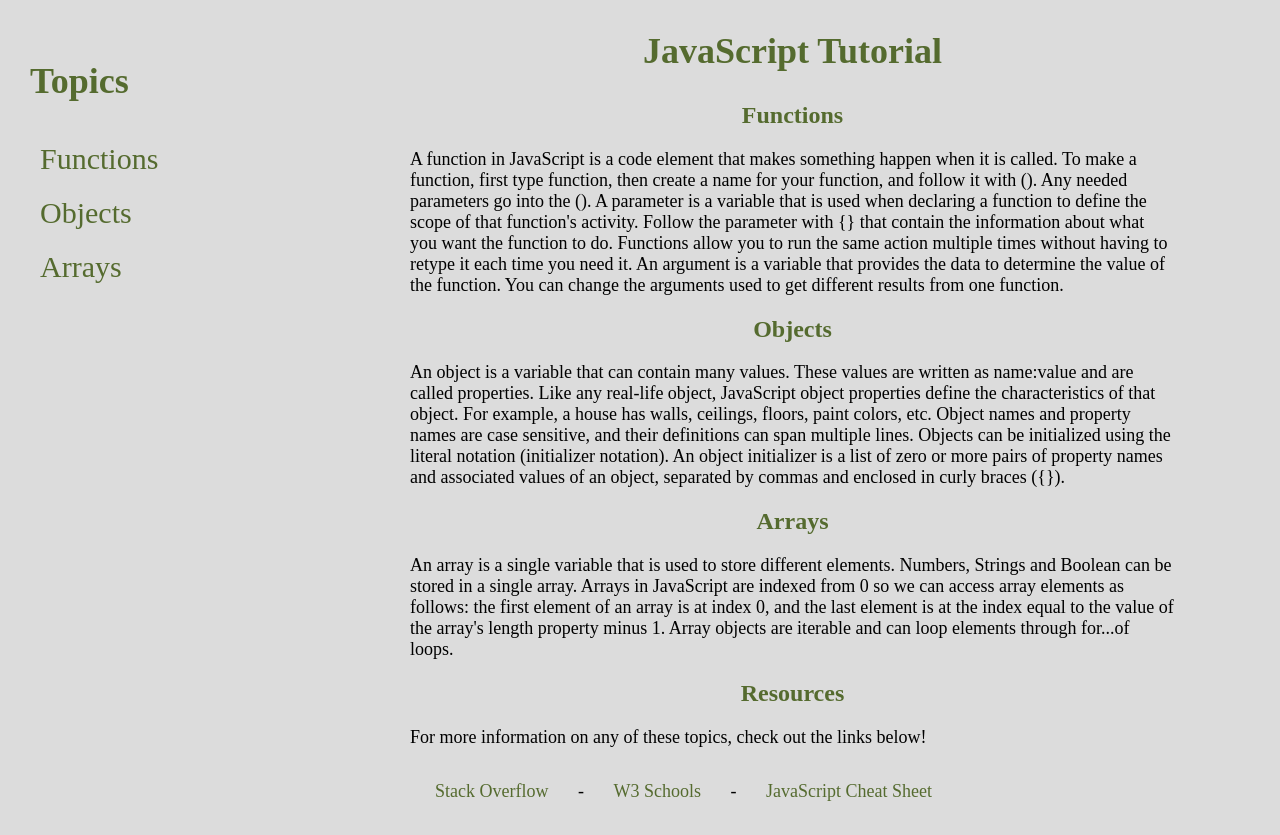
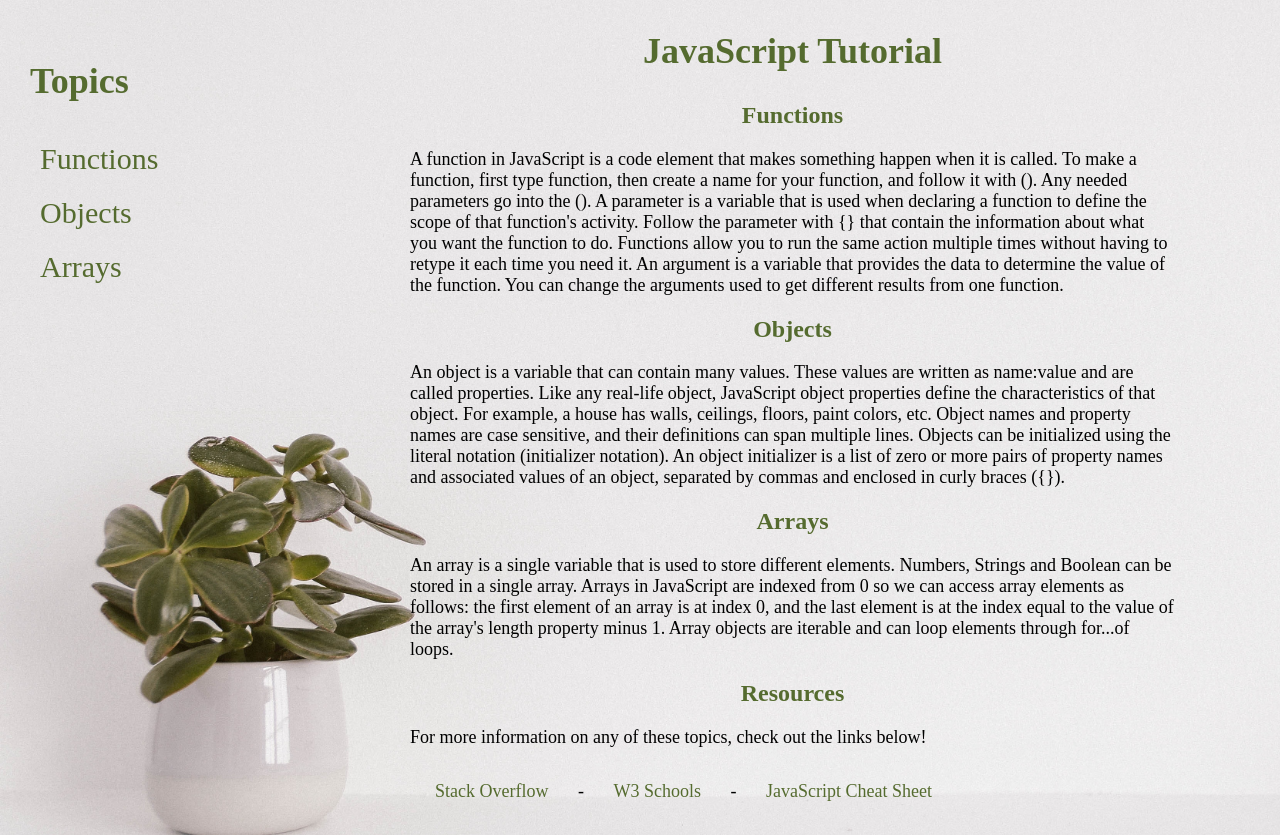
Before and after one commit to foxbeckya/foxbeckya.tutorial, a plain HTML site: page index.html in a window 1280 px wide. Drawn offline with nearby package versions, Linux system fonts and the light colour scheme.

Commit message:
second commit

```diff
--- a/tutorialPage.html
+++ b/index.html
@@ -4,9 +4,9 @@
     <meta charset="UTF-8">
     <meta name="viewport" content="width=device-width, initial-scale=1.0">
     <meta http-equiv="X-UA-Compatible" content="ie=edge">
-    <link rel="stylesheet" href="https://cdnjs.cloudflare.com/ajax/libs/animate.css/3.7.0/animate.min.css">
     <title>JavaScript Tutorial</title>
     <link rel="stylesheet" type="text/css" href="tutorialPage.css" />
+    <link rel="stylesheet" href="https://cdnjs.cloudflare.com/ajax/libs/animate.css/3.7.0/animate.min.css">
 
 </head>
 <body>
--- a/tutorialPage.css
+++ b/tutorialPage.css
@@ -1,8 +1,5 @@
-.animated {
-  animation-duration: 5s;
-}
   body{
-  background-image: url("static-webpage/tutorialAssets/color-design-flora-1166644.jpg");
+  background-image: url("tutorialAssets/color-design-flora-1166644.jpg");
   background-size: 120%;
   background-position: left;
   background-repeat: repeat-y;
```
